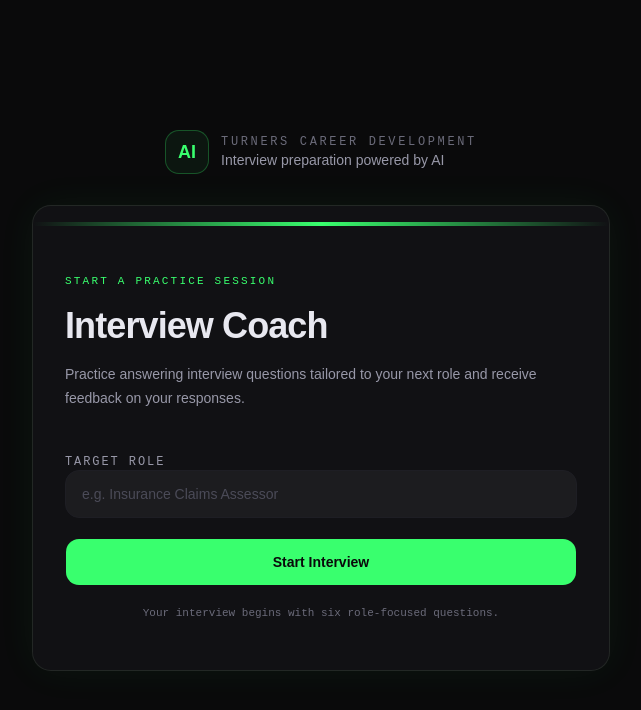
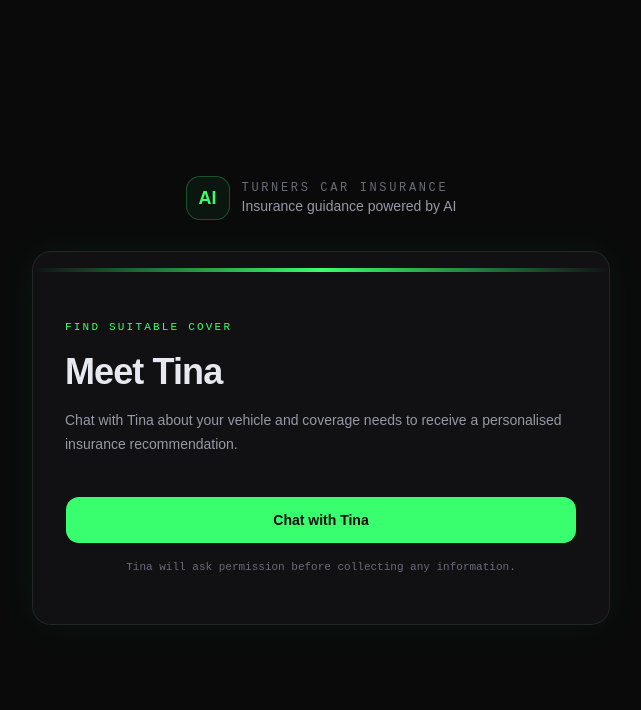
Before and after one commit to MasterJedi-crypto/l5-adv-mission-4-tina-insurance, a Next.js app: page / in a window 1280 px wide. Shown: the top 710 px of the page, without its empty margins (319-960 px from the left). Built offline with nearby package versions, Linux system fonts and the light colour scheme.

Commit message:
Convert landing page to Tina insurance assistant

```diff
--- a/app/page.js
+++ b/app/page.js
@@ -1,10 +1,8 @@
 "use client";
 
-import { useState } from "react";
 import { useRouter } from "next/navigation";
 
 import { Button } from "@/components/ui/button";
-import { Input } from "@/components/ui/input";
 
 import {
   Card,
@@ -15,23 +13,11 @@ import {
 } from "@/components/ui/card";
 
 export default function Home() {
-  const [jobTitle, setJobTitle] = useState("");
-  const [error, setError] = useState("");
-
   const router = useRouter();
 
-  function handleStartInterview(event) {
-    event.preventDefault();
-
-    const cleanJobTitle = jobTitle.trim();
-
-    if (!cleanJobTitle) {
-      setError("Please enter a job title.");
-      return;
-    }
-
-    sessionStorage.setItem("interviewJobTitle", cleanJobTitle);
-
+  function handleStartChat() {
+    // Temporary compatibility value while the Mission 3 chat page is converted.
+    sessionStorage.setItem("interviewJobTitle", "Insurance consultation");
     router.push("/interview");
   }
 
@@ -47,11 +33,11 @@ export default function Home() {
 
           <div>
             <p className="font-mono text-xs uppercase tracking-[0.22em] text-[#6b6b7a]">
-              Turners career development
+              Turners Car Insurance
             </p>
 
             <p className="text-sm text-[#9898a8]">
-              Interview preparation powered by AI
+              Insurance guidance powered by AI
             </p>
           </div>
         </div>
@@ -61,63 +47,31 @@ export default function Home() {
 
           <CardHeader className="space-y-3 px-6 pb-4 pt-8 sm:px-8">
             <p className="font-mono text-[11px] uppercase tracking-[0.2em] text-[#39ff6e]">
-              Start a practice session
+              Find suitable cover
             </p>
 
             <CardTitle className="text-3xl font-bold tracking-tight sm:text-4xl">
-              Interview Coach
+              Meet Tina
             </CardTitle>
 
             <CardDescription className="text-sm leading-6 text-[#9898a8]">
-              Practice answering interview questions tailored to your
-              next role and receive feedback on your responses.
+              Chat with Tina about your vehicle and coverage needs to
+              receive a personalised insurance recommendation.
             </CardDescription>
           </CardHeader>
 
           <CardContent className="px-6 pb-8 pt-2 sm:px-8">
-            <form onSubmit={handleStartInterview} className="space-y-5">
-              <div className="space-y-2">
-                <label
-                  htmlFor="jobTitle"
-                  className="font-mono text-xs uppercase tracking-[0.16em] text-[#9898a8]"
-                >
-                  Target role
-                </label>
+            <Button
+              type="button"
+              onClick={handleStartChat}
+              className="h-12 w-full rounded-xl bg-[#39ff6e] font-semibold text-[#0a0a0b] transition-colors hover:bg-[#61ff89]"
+            >
+              Chat with Tina
+            </Button>
 
-                <Input
-                  id="jobTitle"
-                  type="text"
-                  placeholder="e.g. Insurance Claims Assessor"
-                  value={jobTitle}
-                  onChange={(event) => {
-                    setJobTitle(event.target.value);
-                    setError("");
-                  }}
-                  className={`h-12 rounded-xl bg-[#0a0a0b] px-4 text-[#e8e8f0] placeholder:text-[#4b4b58] focus-visible:ring-[#39ff6e55] ${
-                    error
-                      ? "border-red-500/70"
-                      : "border-[#1e1e24] focus-visible:border-[#39ff6e]"
-                  }`}
-                />
-
-                {error && (
-                  <p className="text-sm text-red-400">
-                    {error}
-                  </p>
-                )}
-              </div>
-
-              <Button
-                type="submit"
-                className="h-12 w-full rounded-xl bg-[#39ff6e] font-semibold text-[#0a0a0b] transition-colors hover:bg-[#61ff89]"
-              >
-                Start Interview
-              </Button>
-
-              <p className="text-center font-mono text-[11px] text-[#6b6b7a]">
-                Your interview begins with six role-focused questions.
-              </p>
-            </form>
+            <p className="mt-4 text-center font-mono text-[11px] text-[#6b6b7a]">
+              Tina will ask permission before collecting any information.
+            </p>
           </CardContent>
         </Card>
       </div>
```
